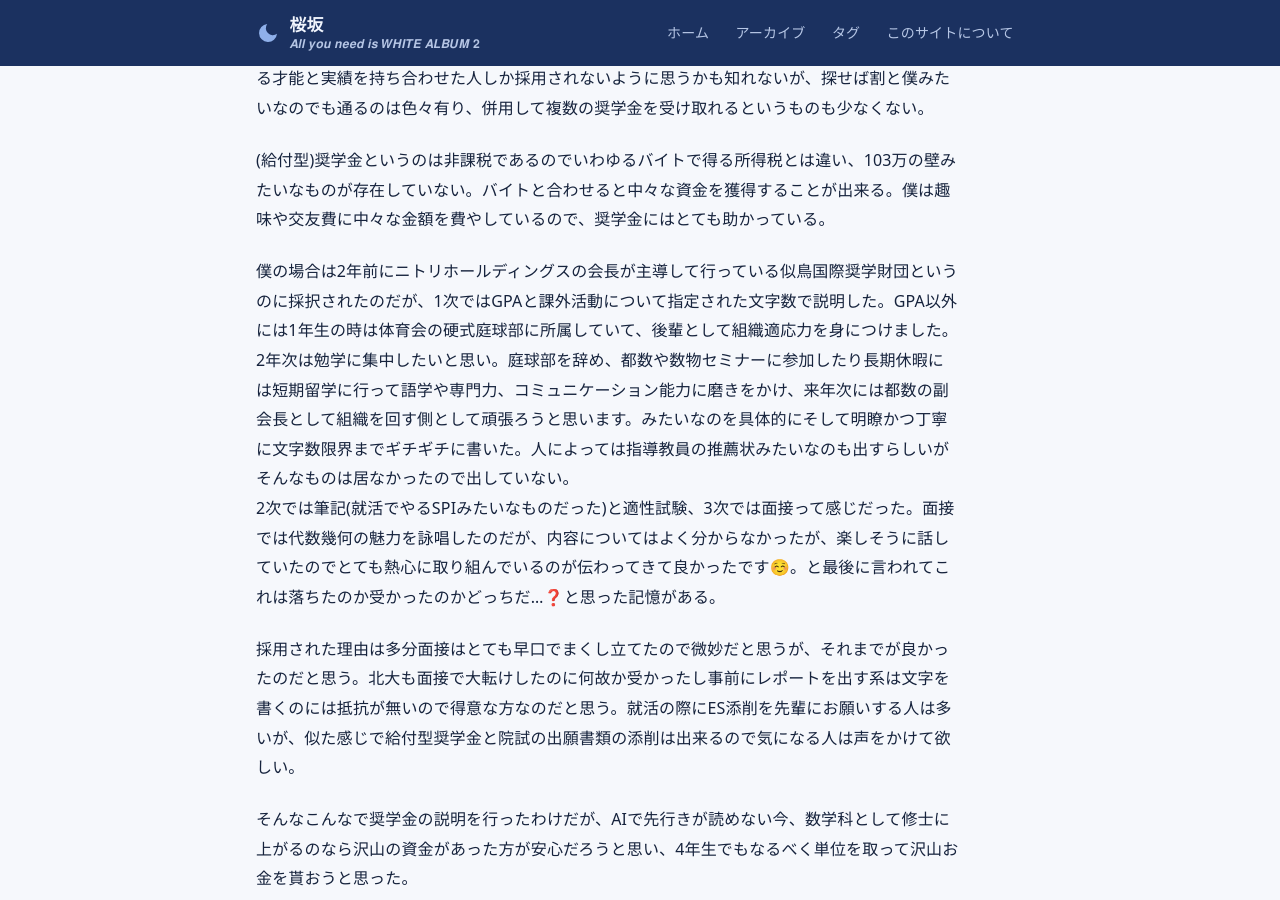
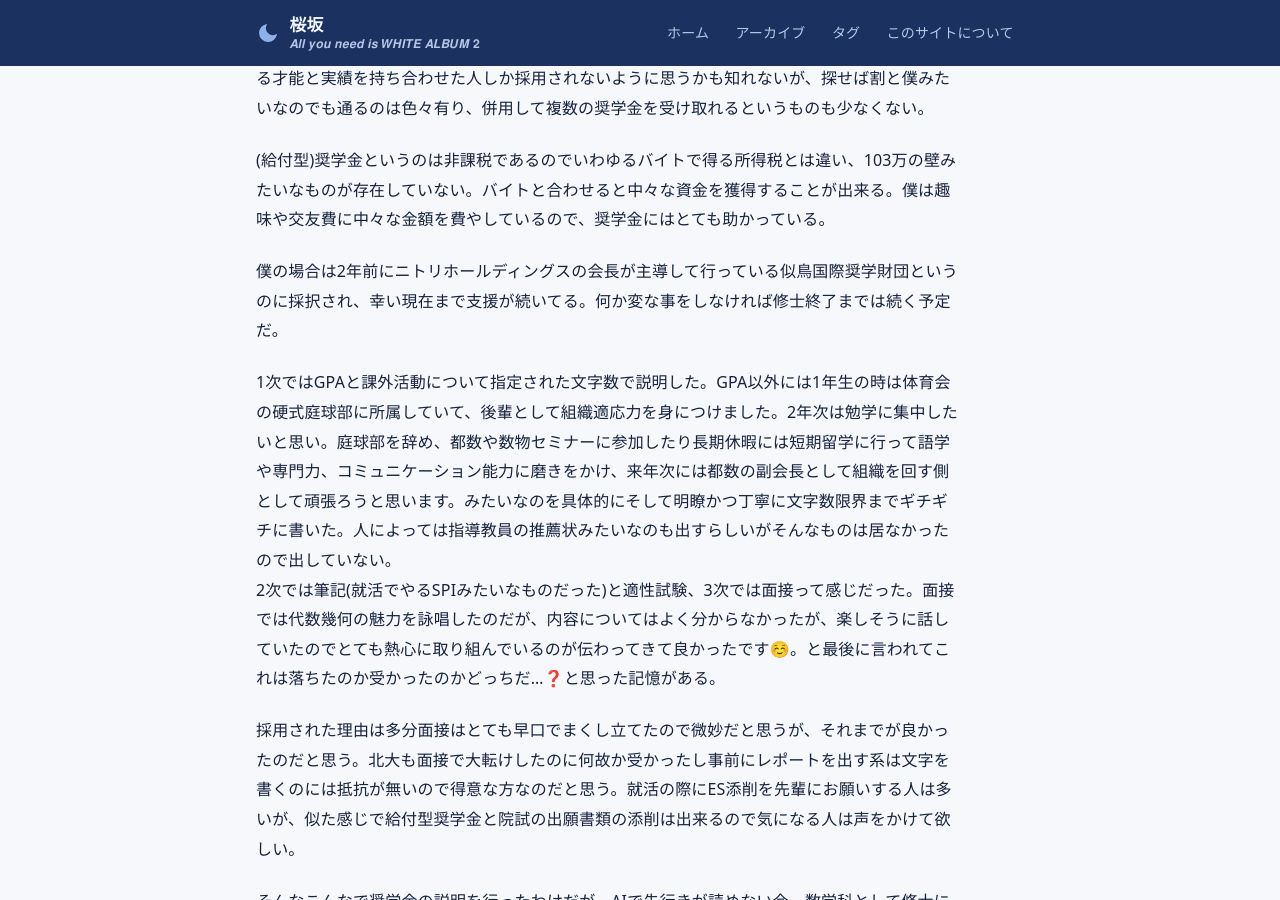
Before and after one commit to sakurazaka-math/sakurazaka-math.github.io, a Jekyll site: the page built from _posts/2026-10-25-day22.md, in a window 1280 px wide and 900 px high, scrolled down 1350 px. Built offline with Jekyll 4.4.1, drawn with Linux system fonts in a browser that asks for light colours.

Commit message:
2026-10-25-day22.md を更新

```diff
--- a/_posts/2026-10-25-day22.md
+++ b/_posts/2026-10-25-day22.md
@@ -25,7 +25,9 @@ mood: 日による
 
 (給付型)奨学金というのは非課税であるのでいわゆるバイトで得る所得税とは違い、103万の壁みたいなものが存在していない。バイトと合わせると中々な資金を獲得することが出来る。僕は趣味や交友費に中々な金額を費やしているので、奨学金にはとても助かっている。
 
-僕の場合は2年前にニトリホールディングスの会長が主導して行っている似鳥国際奨学財団というのに採択されたのだが、1次ではGPAと課外活動について指定された文字数で説明した。GPA以外には1年生の時は体育会の硬式庭球部に所属していて、後輩として組織適応力を身につけました。2年次は勉学に集中したいと思い。庭球部を辞め、都数や数物セミナーに参加したり長期休暇には短期留学に行って語学や専門力、コミュニケーション能力に磨きをかけ、来年次には都数の副会長として組織を回す側として頑張ろうと思います。みたいなのを具体的にそして明瞭かつ丁寧に文字数限界までギチギチに書いた。人によっては指導教員の推薦状みたいなのも出すらしいがそんなものは居なかったので出していない。
+僕の場合は2年前にニトリホールディングスの会長が主導して行っている似鳥国際奨学財団というのに採択され、幸い現在まで支援が続いてる。何か変な事をしなければ修士終了までは続く予定だ。
+
+1次ではGPAと課外活動について指定された文字数で説明した。GPA以外には1年生の時は体育会の硬式庭球部に所属していて、後輩として組織適応力を身につけました。2年次は勉学に集中したいと思い。庭球部を辞め、都数や数物セミナーに参加したり長期休暇には短期留学に行って語学や専門力、コミュニケーション能力に磨きをかけ、来年次には都数の副会長として組織を回す側として頑張ろうと思います。みたいなのを具体的にそして明瞭かつ丁寧に文字数限界までギチギチに書いた。人によっては指導教員の推薦状みたいなのも出すらしいがそんなものは居なかったので出していない。
 2次では筆記(就活でやるSPIみたいなものだった)と適性試験、3次では面接って感じだった。面接では代数幾何の魅力を詠唱したのだが、内容についてはよく分からなかったが、楽しそうに話していたのでとても熱心に取り組んでいるのが伝わってきて良かったです☺️。と最後に言われてこれは落ちたのか受かったのかどっちだ...❓と思った記憶がある。
 
 採用された理由は多分面接はとても早口でまくし立てたので微妙だと思うが、それまでが良かったのだと思う。北大も面接で大転けしたのに何故か受かったし事前にレポートを出す系は文字を書くのには抵抗が無いので得意な方なのだと思う。就活の際にES添削を先輩にお願いする人は多いが、似た感じで給付型奨学金と院試の出願書類の添削は出来るので気になる人は声をかけて欲しい。
```
